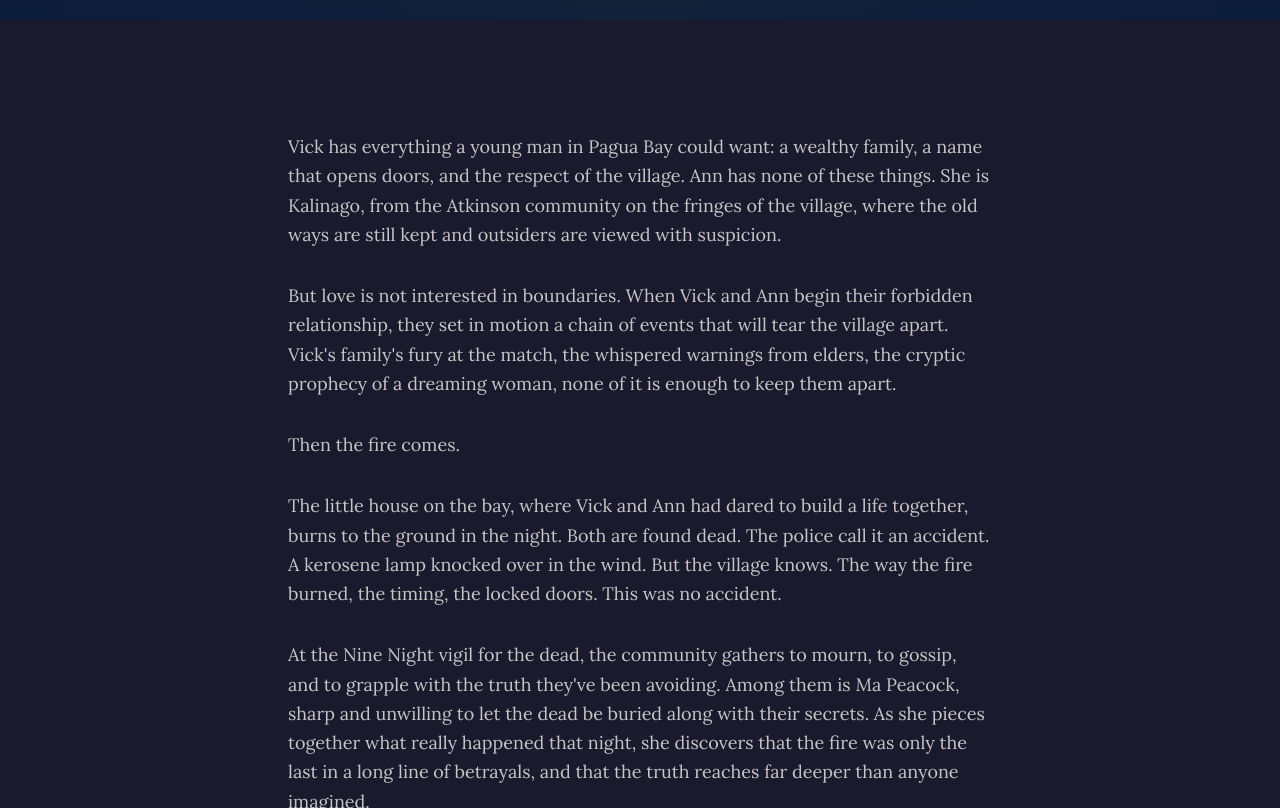
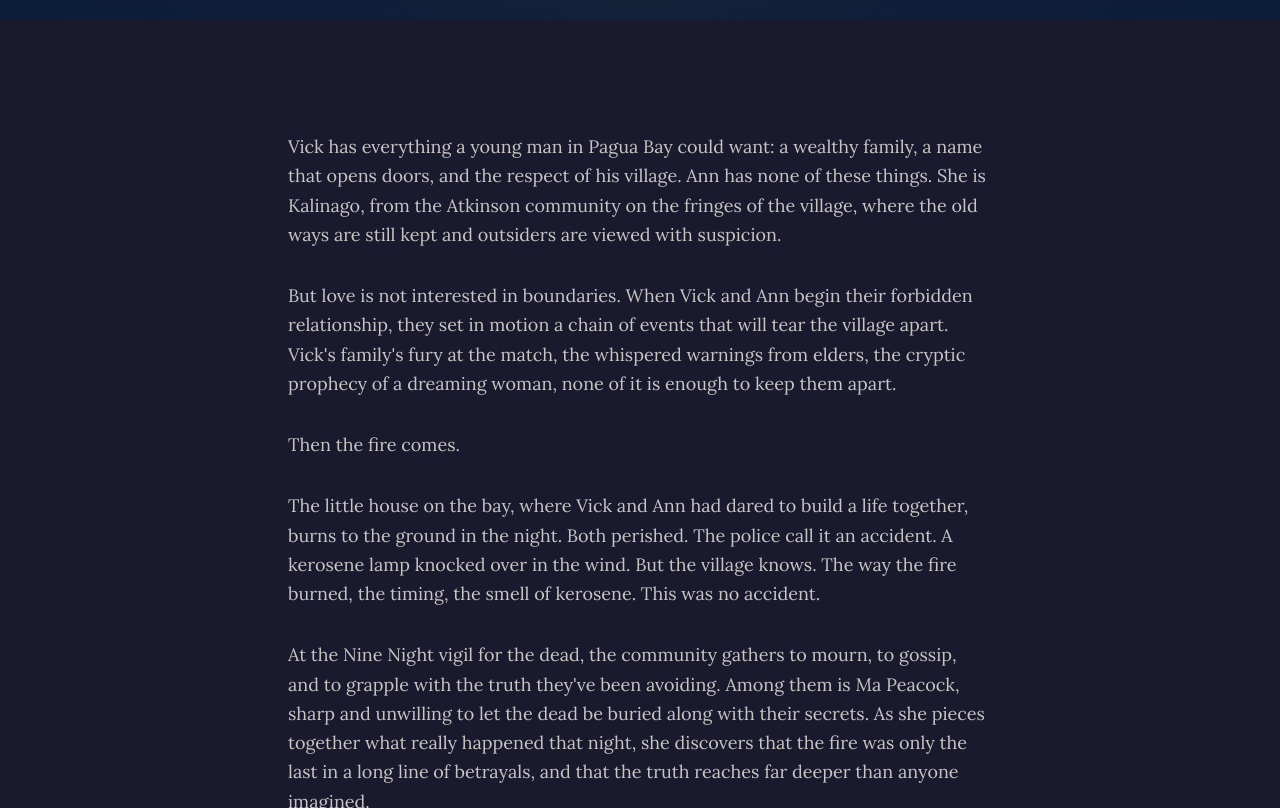
Before and after one commit to JoshuaFrancis/Secrets-of-Pagua-Bay, an Astro site: page /the-story in a window 1280 px wide. Shown: the part 480-1288 px from the top of the page. Built offline with nearby package versions, Linux system fonts and the light colour scheme; Astro itself is replaced by a stand-in of ours; a web font is replaced by a local one.

Commit message:
Update story page wording: village respect, perished, kerosene detail

```diff
--- a/src/pages/the-story.astro
+++ b/src/pages/the-story.astro
@@ -29,7 +29,7 @@ import BuyButton from '../components/BuyButton.astro';
       <div class="section-fade space-y-8 text-salt/80 leading-relaxed text-lg">
         <p>
           Vick has everything a young man in Pagua Bay could want: a wealthy family,
-          a name that opens doors, and the respect of the village. Ann has none of these
+          a name that opens doors, and the respect of his village. Ann has none of these
           things. She is Kalinago, from the Atkinson community on the fringes of the village,
           where the old ways are still kept and outsiders are viewed with suspicion.
         </p>
@@ -45,9 +45,9 @@ import BuyButton from '../components/BuyButton.astro';
         </p>
         <p>
           The little house on the bay, where Vick and Ann had dared to build a life
-          together, burns to the ground in the night. Both are found dead. The police
+          together, burns to the ground in the night. Both perished. The police
           call it an accident. A kerosene lamp knocked over in the wind. But the
-          village knows. The way the fire burned, the timing, the locked doors. This
+          village knows. The way the fire burned, the timing, the smell of kerosene. This
           was no accident.
         </p>
         <p>
```
